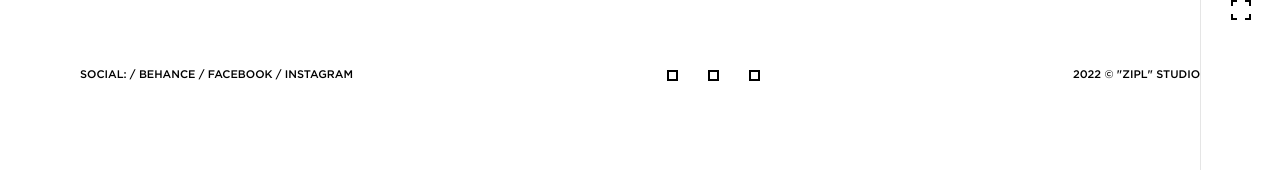
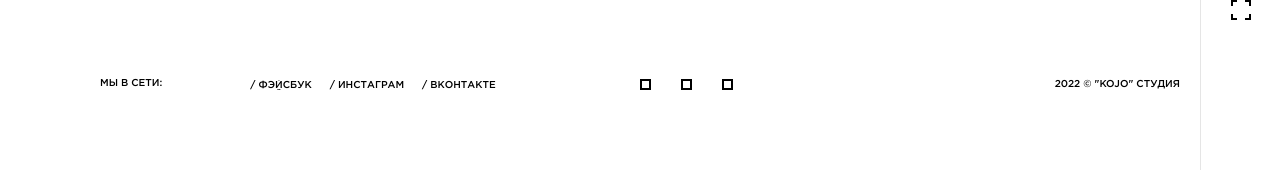
Before and after one commit to AnatolyKostarev/kojo, a React (Create React App) app: page / in a window 1280 px wide. Shown: the part 630-800 px from the top of the page. Built offline with nearby package versions, Linux system fonts and the light colour scheme.

Commit message:
fixed footer/header/focus header 222

```diff
--- a/src/components/homepage/Homepage.jsx
+++ b/src/components/homepage/Homepage.jsx
@@ -1,4 +1,4 @@
-import React, { useState } from "react";
+import React, { useEffect, useState } from "react";
 import style from "./Homepage.module.css";
 import Title from "./title/title";
 import AboutUs from "./about/aboutUs";
@@ -6,31 +6,33 @@ import MainForm from "./form/form.jsx";
 import Footer from "./footer/footer.jsx";
 import { Header2 } from "../../layouts/header/homepage/headerMAx/Header2";
 import Navigation from "../navigation/Navigation";
-// import { Transition } from 'react-transition-group';
+import ScrollSpy from "./scrollSpy/scrollSpy";
+import FooterHomepage from './footer/footerHomepage/footerHomepage'
 
 export default function Homepage() {
   // for header
   let [header, setHeader] = useState(true);
   const hideHeader = () => {
     setHeader(false);
+    console.log(header)
   };
   const showHeader = () => {
-    setHeader(true);
+          setHeader(true);
   };
-  // transition group
-  //  let [state, setState] = useState(false);
+
+
+
 
   return (
     <>
       <div className={style.homepage}>
         {header && <Header2 />}
-
-        {/* <Header2 /> */}
-        <Title />
-        <AboutUs />
-        <MainForm hideHeader={hideHeader} showHeader={showHeader} />
+        <Title showHeader={showHeader}/>
+        <AboutUs showHeader={showHeader}/>
+        <MainForm hideHeader={hideHeader}  />
         <Navigation />
-        <Footer />
+        <FooterHomepage />
+        <ScrollSpy />
       </div>
     </>
   );
--- a/src/components/homepage/about/about.module.css
+++ b/src/components/homepage/about/about.module.css
@@ -80,7 +80,7 @@
 .mainAwards {
   height: 100%;
   width: 50%;
-  background: #ffffff;
+  /* background: #ffffff; */
   padding-top: 30vh;
   font-family: GothamProBold;
 }
--- a/src/components/homepage/about/aboutUs.jsx
+++ b/src/components/homepage/about/aboutUs.jsx
@@ -1,10 +1,10 @@
 import style from "./about.module.css";
 import "../scrollSpy.css";
 
-function AboutUs() {
+function AboutUs({showHeader}) {
   return (
     <>
-      <section className={style.about} id="about">
+      <section className={style.about} id="about" onMouseOver={showHeader}>
         <div className={style.mainBlock}>
           <div className={style.mainData}>
             <h2>DATA</h2>
--- a/src/components/homepage/footer/footer.jsx
+++ /dev/null
@@ -1,25 +0,0 @@
-import style from "./footer.module.css";
-import "../scrollSpy.css";
-function Footer() {
-  return (
-    <>
-      <footer className={style.footer}>
-        <div>
-          SOCIAL: / <a>BEHANCE</a> / <a>FACEBOOK</a> / <a>INSTAGRAM</a>
-        </div>
-        <div>
-          <nav className={style.scrollSpy}>
-            <a href="#title" id="title_btn"></a>
-
-            <a href="#about" id="about_btn"></a>
-
-            <a href="#form" id="form_btn"></a>
-            <span id="indicator"></span>
-          </nav>
-        </div>
-        <div>2022 © "ZIPL" STUDIO</div>
-      </footer>
-    </>
-  );
-}
-export default Footer;
--- a/src/components/homepage/footer/footer.module.css
+++ /dev/null
@@ -1,51 +0,0 @@
-.footer {
-  width: calc(93.75vw - 6.25vw);
-  height: 100px;
-  position: fixed;
-  /* padding-left: 6.25vw; */
-  left: 6.25vw;
-  /* left: 0; */
-  bottom: 0%;
-  display: flex;
-  justify-content: space-between;
-}
-
-.scrollSpy {
-  list-style-type: none;
-  display: flex;
-  gap: 30px;
-  position: relative;
-  overflow: hidden;
-}
-
-.scrollSpy > span {
-  width: 11px;
-  height: 11px;
-  /* background: black; */
-  /* background: transparent; */
-  position: absolute;
-  top: 0px;
-  left: 0px;
-  transition: 0.2s;
-}
-
-.scrollSpy > a {
-  box-sizing: border-box;
-  font-size: 16px;
-  text-decoration: none;
-  color: white;
-  width: 11px;
-  height: 11px;
-  border: 2px solid black;
-  z-index: 10;
-}
-
-.scrollSpy > a:hover {
-  background: black;
-}
-
-/* .scrollSpy > li > a:hover {
-  background: white;
-  border: 1px solid black;
-  color: black;
-} */
--- /dev/null
+++ b/src/components/homepage/footer/footerHomepage/footerHomepage.jsx
@@ -0,0 +1,61 @@
+import React from "react";
+import styles from './footerHomepage.module.css'
+import '../../scrollSpy.css'
+export default function FooterHomepage({hideHeader,showHeader}) {
+    const footerWorksNav = [
+        { social: "/ фэйсбук", href: "https://facebook.com" },
+        { social: "/ инстаграм", href: "https://instagram.com" },
+        { social: "/ вконтакте", href: "https://vk.com" },
+    ];
+    return (
+        <>
+            <footer className={styles.footerHomepage} onMouseOver={hideHeader}
+        onMouseOut={showHeader}>
+                <div className={styles.container}>
+                    <div className={styles.footer}>
+                        <div className={styles.social}>
+                            <p className={styles.title}>мы в сети:</p>
+                            <ul className={styles.list}>
+                                {footerWorksNav.map((elem, index) => (
+                                    <li className={styles.item} key={index}>
+                                        <div className={styles.roll__link}>
+                                            <a
+                                                href={elem.href}
+                                                className={styles.link__top}
+                                                target="_blank"
+                                                rel="noreferrer"
+                                            >
+                                                {elem.social}
+                                            </a>
+                                            <a
+                                                href={elem.href}
+                                                className={styles.link__bottom}
+                                                target="_blank"
+                                                rel="noreferrer"
+                                            >
+                                                {elem.social}
+                                            </a>
+                                        </div>
+                                    </li>
+                                ))}
+                            </ul>
+                        </div>
+                        {/* <div className="blockSpy">
+                            <nav className={styles.scrollSpy}>
+                                <a href="#title" id="title_btn"></a>
+
+                                <a href="#about" id="about_btn"></a>
+
+                                <a href="#form" id="form_btn"></a>
+                                <span id="indicator"></span>
+                            </nav>
+                        </div> */}
+                        <div className={styles.copyright}>
+                            {new Date().getFullYear()} &copy; "kojo" студия
+                        </div>
+                    </div>
+                </div>
+            </footer>
+        </>
+    );
+}
--- /dev/null
+++ b/src/components/homepage/footer/footerHomepage/footerHomepage.module.css
@@ -0,0 +1,150 @@
+.footerHomepage {
+    background: transparent;
+    position: fixed;
+    bottom: 0;
+    width: 100%;
+    box-sizing: border-box;
+}
+
+
+
+
+  .container {
+      /* width: 100%; */
+    max-width: 1920px;
+    margin: 0 auto;
+    padding: 0 100px;
+    box-sizing: content-box;
+  }
+
+  .footer {
+    display: flex;
+    justify-content: space-between;
+    align-items: center;
+    padding: 0 0 10vh;
+    max-width: 1440px;
+    font-size: 10px;
+    line-height: 8px;
+    text-transform: uppercase;
+    position: relative;
+  }
+
+  .social {
+    display: flex;
+    justify-content: space-between;
+    align-items: center;
+  }
+
+  .title {
+    align-self: flex-start;
+    margin-right: 88px;
+  }
+
+  .list {
+    display: flex;
+    height: 10px;
+    justify-content: space-between;
+    overflow: hidden;
+  }
+
+  .item {
+    transition: 0.3s ease-in-out;
+  }
+
+  .item:nth-child(2n) {
+    margin: 0 1.4vw;
+  }
+
+  .roll__link {
+    display: block;
+  }
+
+  .link__top,
+  .link__bottom {
+    display: block;
+    transition: 0.3s ease-in-out;
+  }
+
+  .link__top {
+    line-height: 12px;
+  }
+
+  .item:hover {
+    cursor: url("/public/img/header/cursor_active.svg") 10 10, pointer;
+    transform: translateY(-112%);
+    transition: 0.3s ease-in-out;
+  }
+
+  .link__top:hover {
+    cursor: url("/public/img/header/cursor_active.svg") 10 10, pointer;
+  }
+
+  .link__bottom:hover {
+    cursor: url("/public/img/header/cursor_active.svg") 10 10, pointer;
+  }
+
+  .copyright {
+    font-size: 10px;
+    line-height: 8px;
+    text-transform: uppercase;
+  }
+
+  @media (max-width: 1023px) {
+    .container {
+      padding: 0 16px;
+    }
+
+    .footer {
+      flex-direction: column;
+    }
+
+    .social {
+      flex-direction: column;
+      margin-bottom: 40px;
+    }
+
+    .title {
+      margin: 0 auto 2.5vh;
+    }
+
+    .item:nth-child(2n) {
+      margin: 0 8.4vw;
+    }
+  }
+  /* ondicator */
+  .scrollSpy {
+    list-style-type: none;
+    display: flex;
+    gap: 30px;
+    position: relative;
+    overflow: hidden;
+  }
+
+  .scrollSpy > span {
+    width: 11px;
+    height: 11px;
+    position: absolute;
+    top: 0px;
+    left: 0px;
+    transition: 0.2s;
+  }
+
+
+  .scrollSpy > a {
+    box-sizing: border-box;
+    font-size: 16px;
+    text-decoration: none;
+    color: white;
+    width: 11px;
+    height: 11px;
+    border: 2px solid black;
+    z-index: 10;
+  }
+  .scrollSpy:hover{
+    cursor: url("/public/img/header/cursor_active.svg") 10 10, pointer;
+
+  }
+  .scrollSpy > a:hover {
+    background: black;
+    cursor: url("/public/img/header/cursor_active.svg") 10 10, pointer;
+  }
--- a/src/components/homepage/form/form.jsx
+++ b/src/components/homepage/form/form.jsx
@@ -9,7 +9,6 @@ function MainForm({ hideHeader, showHeader }) {
         className={style.form}
         id="form"
         onMouseOver={hideHeader}
-        onMouseOut={showHeader}
       >
         <div className={style.mainForm}>
           <div className={style.mainBlock}>
--- a/src/components/homepage/form/form.module.css
+++ b/src/components/homepage/form/form.module.css
@@ -2,6 +2,7 @@
     width: 100vw;
     height: 100vh;
     scroll-snap-align: start;
+    background-color: white;
 }
 
 .mainForm {
@@ -13,7 +14,6 @@
 }
 
 .mainBlock {
-    /* background: lightpink; */
     width: 100%;
     height: 100%;
     display: flex;
@@ -22,11 +22,9 @@
 .blockTitle {
     font-size: 9.8vh;
     letter-spacing: 0.13vw;
-    /* line-height: 6.9vh; */
     height: 54.3vh;
     padding-top: 0.86vh;
     width: 47.9vw;
-    /* margin-left: -0.34vw; */
 }
 
 .blockTitle>div {
--- a/src/components/homepage/scrollSpy.css
+++ b/src/components/homepage/scrollSpy.css
@@ -4,13 +4,32 @@
     transition: 0.2s;
 
 } */
-
-#title:hover~footer>div>nav>#indicator {
+#title:hover~div>nav>#indicator{
     left: 0px;
     background: black;
     transition: 0.5s;
     transform: rotate(360deg);
 }
+#about:hover~div>nav>#indicator{
+    left: 41px;
+    background: black;
+    transition: 0.5s;
+    transform: rotate(0deg);
+}
+#form:hover~div>nav>#indicator{
+    left: 82px;
+    background: black;
+    transition: 0.5s;
+    transform: rotate(360deg);
+}
+
+/* #title:hover~footer>div>nav>#indicator {
+    left: 0px;
+    background: black;
+    transition: 0.5s;
+    transform: rotate(360deg);
+}
+
 
 #about:hover~footer>div>nav>#indicator {
     left: 41px;
@@ -19,31 +38,55 @@
     transform: rotate(0deg);
 }
 
+
 #form:hover~footer>div>nav>#indicator {
     left: 82px;
     background: black;
     transition: 0.5s;
     transform: rotate(360deg);
-}
-
-
-/* footer>div>nav>a[href="#title"]:hover {
-    left: 0px;
-    background: black;
-    transition: 0.2s;
-}
-
-footer>div>nav>a[href="#about"]:hover {
-    left: 41px;
-    background: black;
-    transition: 0.2s;
-}
-
-footer>div>nav>a[href="#form"]:hover {
-    left: 82px;
-    background: black;
-    transition: 0.2s;
 } */
 
 
+
 /*  */
+.blockSpy{
+    position: fixed;
+    bottom: 10vh;
+    left: 50vw;
+}
+.scrollSpy {
+    list-style-type: none;
+    display: flex;
+    gap: 30px;
+    position: relative;
+    overflow: hidden;
+  }
+
+  .scrollSpy > span {
+    width: 11px;
+    height: 11px;
+    position: absolute;
+    top: 0px;
+    left: 0px;
+    transition: 0.2s;
+  }
+
+
+  .scrollSpy > a {
+    box-sizing: border-box;
+    font-size: 16px;
+    text-decoration: none;
+    color: white;
+    width: 11px;
+    height: 11px;
+    border: 2px solid black;
+    z-index: 10;
+  }
+  .scrollSpy:hover{
+    cursor: url("/public/img/header/cursor_active.svg") 10 10, pointer;
+
+  }
+  .scrollSpy > a:hover {
+    background: black;
+    cursor: url("/public/img/header/cursor_active.svg") 10 10, pointer;
+  }
--- /dev/null
+++ b/src/components/homepage/scrollSpy/scrollSpy.jsx
@@ -0,0 +1,16 @@
+import '../scrollSpy.css';
+
+export default function ScrollSpy() {
+    return (
+        <div className="blockSpy">
+            <nav className="scrollSpy">
+                <a href="#title" id="title_btn"></a>
+
+                <a href="#about" id="about_btn"></a>
+
+                <a href="#form" id="form_btn"></a>
+                <span id="indicator"></span>
+            </nav>
+        </div>
+    )
+}
```
Also changed, not shown: src/components/homepage/title/title.jsx (+10 -8 lines).
